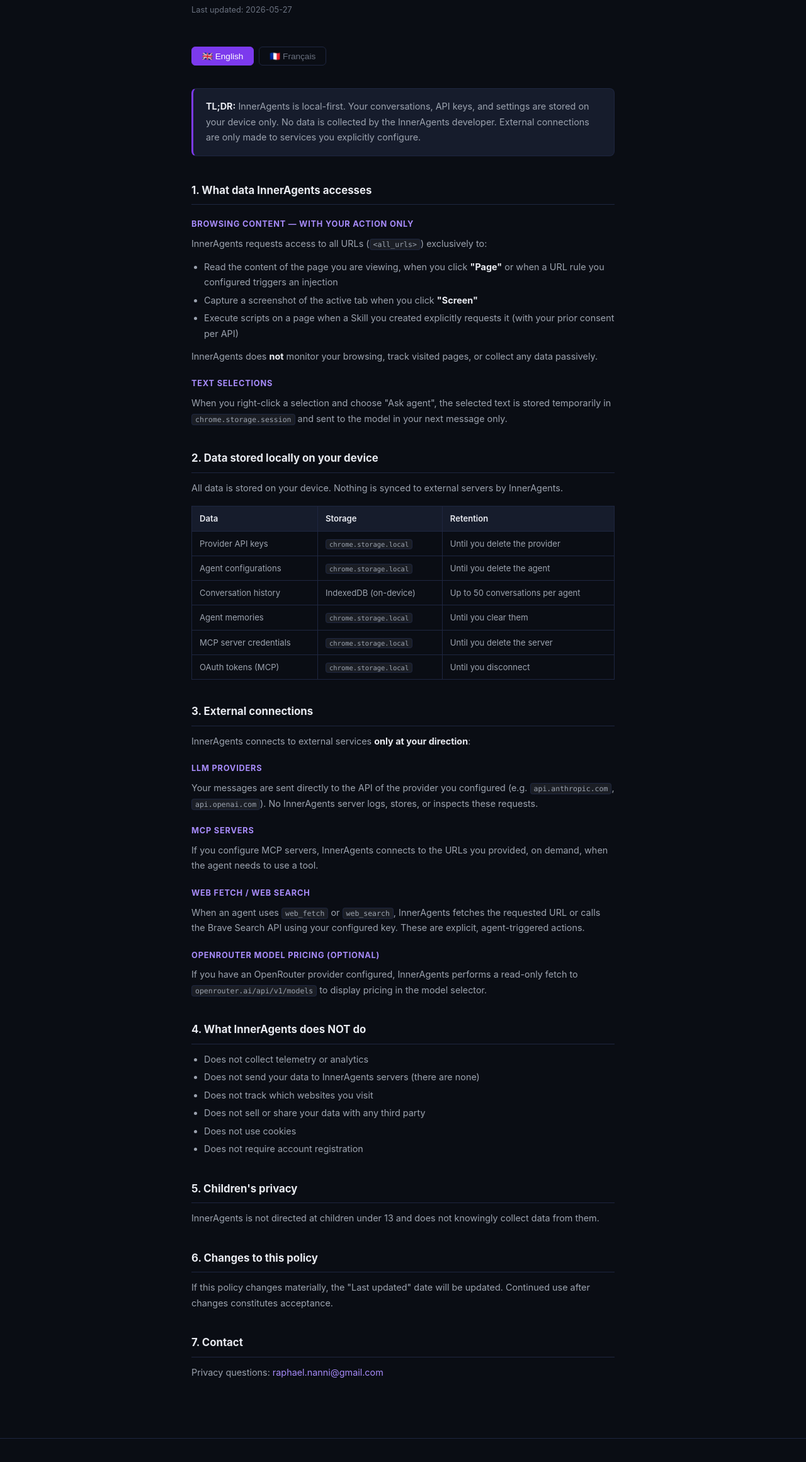
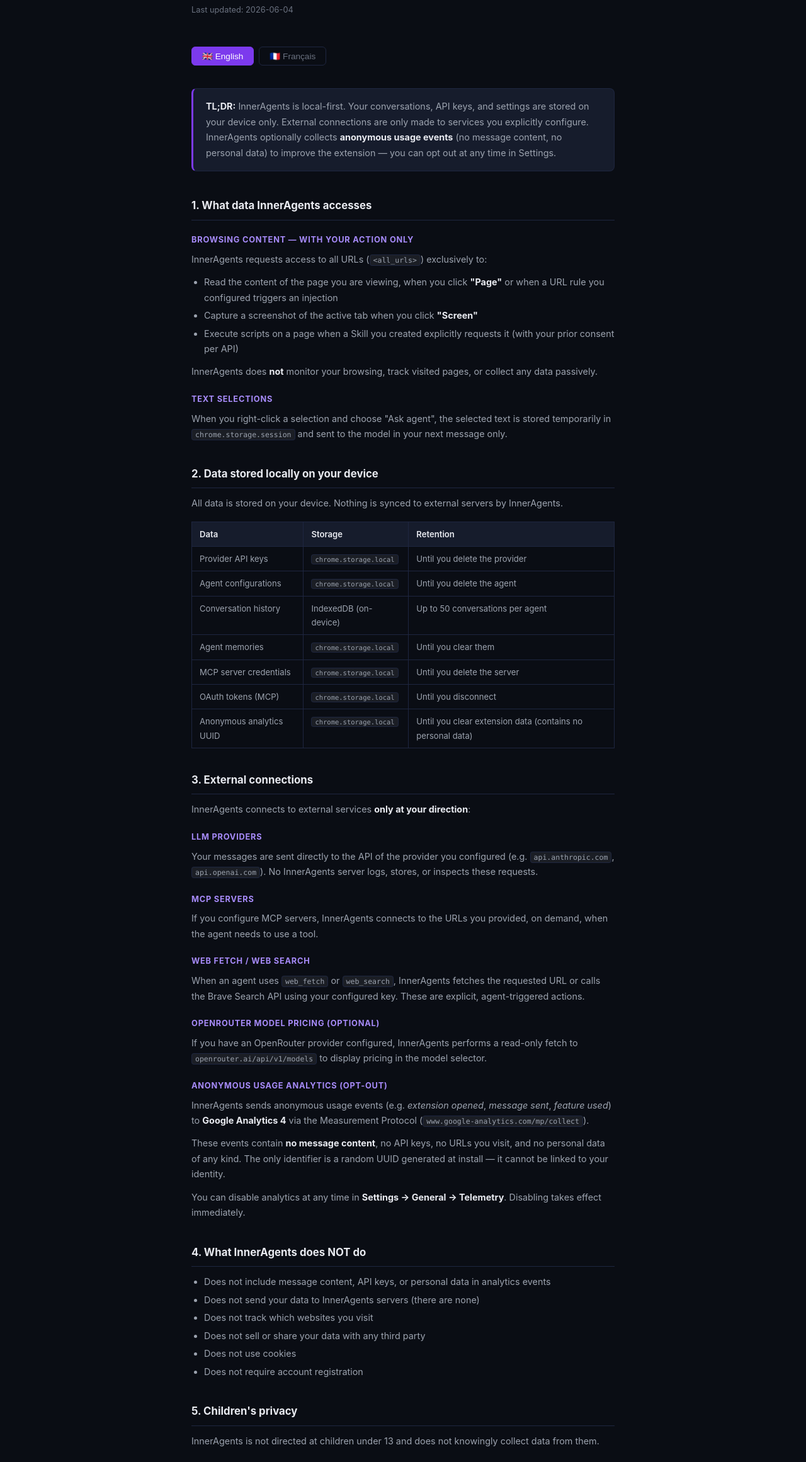
Before and after one commit to aniki/inneragents-marketplace, a plain HTML site: page docs/privacy-policy.html in a window 1280 px wide. Shown: the part 171-2492 px from the top of the page at 63% size. Drawn offline with Linux system fonts and the light colour scheme.

Commit message:
docs: mise à jour privacy policy — ajout section télémétrie GA4
- Date mise à jour : 2026-06-04
- TL;DR mis à jour (EN + FR) pour mentionner les analytics anonymes
- Tableau données : ajout ligne UUID analytique anonyme
- Section 3 : nouvelle sous-section "Anonymous usage analytics" (EN + FR)
  décrivant GA4 Measurement Protocol, données collectées, opt-out
- Section 4 : correction "Does not collect telemetry" → précision que
  le contenu des messages et données perso ne sont jamais collectés

Co-Authored-By: Claude Sonnet 4.6 <noreply@anthropic.com>

```diff
--- a/docs/privacy-policy.html
+++ b/docs/privacy-policy.html
@@ -133,7 +133,7 @@
 
   <div class="page-header">
     <h1>Privacy Policy</h1>
-    <p class="updated">Last updated: 2026-05-27</p>
+    <p class="updated">Last updated: 2026-06-04</p>
   </div>
 
   <div class="lang-tabs">
@@ -145,7 +145,7 @@
   <div class="lang-section active" id="lang-en">
 
     <div class="summary-box">
-      <strong>TL;DR:</strong> InnerAgents is local-first. Your conversations, API keys, and settings are stored on your device only. No data is collected by the InnerAgents developer. External connections are only made to services you explicitly configure.
+      <strong>TL;DR:</strong> InnerAgents is local-first. Your conversations, API keys, and settings are stored on your device only. External connections are only made to services you explicitly configure. InnerAgents optionally collects <strong>anonymous usage events</strong> (no message content, no personal data) to improve the extension — you can opt out at any time in Settings.
     </div>
 
     <h2>1. What data InnerAgents accesses</h2>
@@ -173,6 +173,7 @@
         <tr><td>Agent memories</td><td><code>chrome.storage.local</code></td><td>Until you clear them</td></tr>
         <tr><td>MCP server credentials</td><td><code>chrome.storage.local</code></td><td>Until you delete the server</td></tr>
         <tr><td>OAuth tokens (MCP)</td><td><code>chrome.storage.local</code></td><td>Until you disconnect</td></tr>
+        <tr><td>Anonymous analytics UUID</td><td><code>chrome.storage.local</code></td><td>Until you clear extension data (contains no personal data)</td></tr>
       </tbody>
     </table>
 
@@ -191,9 +192,14 @@
     <h3>OpenRouter model pricing (optional)</h3>
     <p>If you have an OpenRouter provider configured, InnerAgents performs a read-only fetch to <code>openrouter.ai/api/v1/models</code> to display pricing in the model selector.</p>
 
+    <h3>Anonymous usage analytics (opt-out)</h3>
+    <p>InnerAgents sends anonymous usage events (e.g. <em>extension opened</em>, <em>message sent</em>, <em>feature used</em>) to <strong>Google Analytics 4</strong> via the Measurement Protocol (<code>www.google-analytics.com/mp/collect</code>).</p>
+    <p>These events contain <strong>no message content</strong>, no API keys, no URLs you visit, and no personal data of any kind. The only identifier is a random UUID generated at install — it cannot be linked to your identity.</p>
+    <p>You can disable analytics at any time in <strong>Settings → General → Telemetry</strong>. Disabling takes effect immediately.</p>
+
     <h2>4. What InnerAgents does NOT do</h2>
     <ul>
-      <li>Does not collect telemetry or analytics</li>
+      <li>Does not include message content, API keys, or personal data in analytics events</li>
       <li>Does not send your data to InnerAgents servers (there are none)</li>
       <li>Does not track which websites you visit</li>
       <li>Does not sell or share your data with any third party</li>
@@ -216,7 +222,7 @@
   <div class="lang-section" id="lang-fr">
 
     <div class="summary-box">
-      <strong>En résumé :</strong> InnerAgents est local-first. Vos conversations, clés API et paramètres sont stockés uniquement sur votre appareil. Aucune donnée n'est collectée par le développeur. Les connexions externes ne sont établies qu'aux services que vous configurez explicitement.
+      <strong>En résumé :</strong> InnerAgents est local-first. Vos conversations, clés API et paramètres sont stockés uniquement sur votre appareil. Les connexions externes ne sont établies qu'aux services que vous configurez explicitement. InnerAgents collecte optionnellement des <strong>événements d'usage anonymes</strong> (sans contenu de messages, sans données personnelles) pour améliorer l'extension — vous pouvez vous y opposer à tout moment dans les Réglages.
     </div>
 
     <h2>1. Données auxquelles InnerAgents accède</h2>
@@ -244,6 +250,7 @@
         <tr><td>Mémoires des agents</td><td><code>chrome.storage.local</code></td><td>Jusqu'à effacement manuel</td></tr>
         <tr><td>Credentials serveurs MCP</td><td><code>chrome.storage.local</code></td><td>Jusqu'à suppression du serveur</td></tr>
         <tr><td>Tokens OAuth (MCP)</td><td><code>chrome.storage.local</code></td><td>Jusqu'à déconnexion</td></tr>
+        <tr><td>UUID analytique anonyme</td><td><code>chrome.storage.local</code></td><td>Jusqu'à effacement des données de l'extension (ne contient aucune donnée personnelle)</td></tr>
       </tbody>
     </table>
 
@@ -262,9 +269,14 @@
     <h3>Tarifs des modèles OpenRouter (optionnel)</h3>
     <p>Si vous avez un provider OpenRouter configuré, InnerAgents effectue un appel en lecture seule vers <code>openrouter.ai/api/v1/models</code> pour afficher les tarifs dans le sélecteur de modèles.</p>
 
+    <h3>Analyse d'usage anonyme (opt-out)</h3>
+    <p>InnerAgents envoie des événements d'usage anonymes (ex : <em>ouverture de l'extension</em>, <em>envoi de message</em>, <em>utilisation d'une fonctionnalité</em>) à <strong>Google Analytics 4</strong> via le Measurement Protocol (<code>www.google-analytics.com/mp/collect</code>).</p>
+    <p>Ces événements ne contiennent <strong>aucun contenu de message</strong>, aucune clé API, aucune URL visitée, et aucune donnée personnelle. Le seul identifiant est un UUID aléatoire généré à l'installation — il ne peut pas être lié à votre identité.</p>
+    <p>Vous pouvez désactiver la télémétrie à tout moment dans <strong>Réglages → Général → Télémétrie</strong>. La désactivation est immédiate.</p>
+
     <h2>4. Ce qu'InnerAgents ne fait PAS</h2>
     <ul>
-      <li>Ne collecte pas de télémétrie ni d'analytics</li>
+      <li>N'inclut pas de contenu de messages, de clés API ni de données personnelles dans les événements analytiques</li>
       <li>N'envoie pas vos données à des serveurs InnerAgents (il n'en existe pas)</li>
       <li>Ne trace pas les sites que vous visitez</li>
       <li>Ne vend ni ne partage vos données avec des tiers</li>
```
